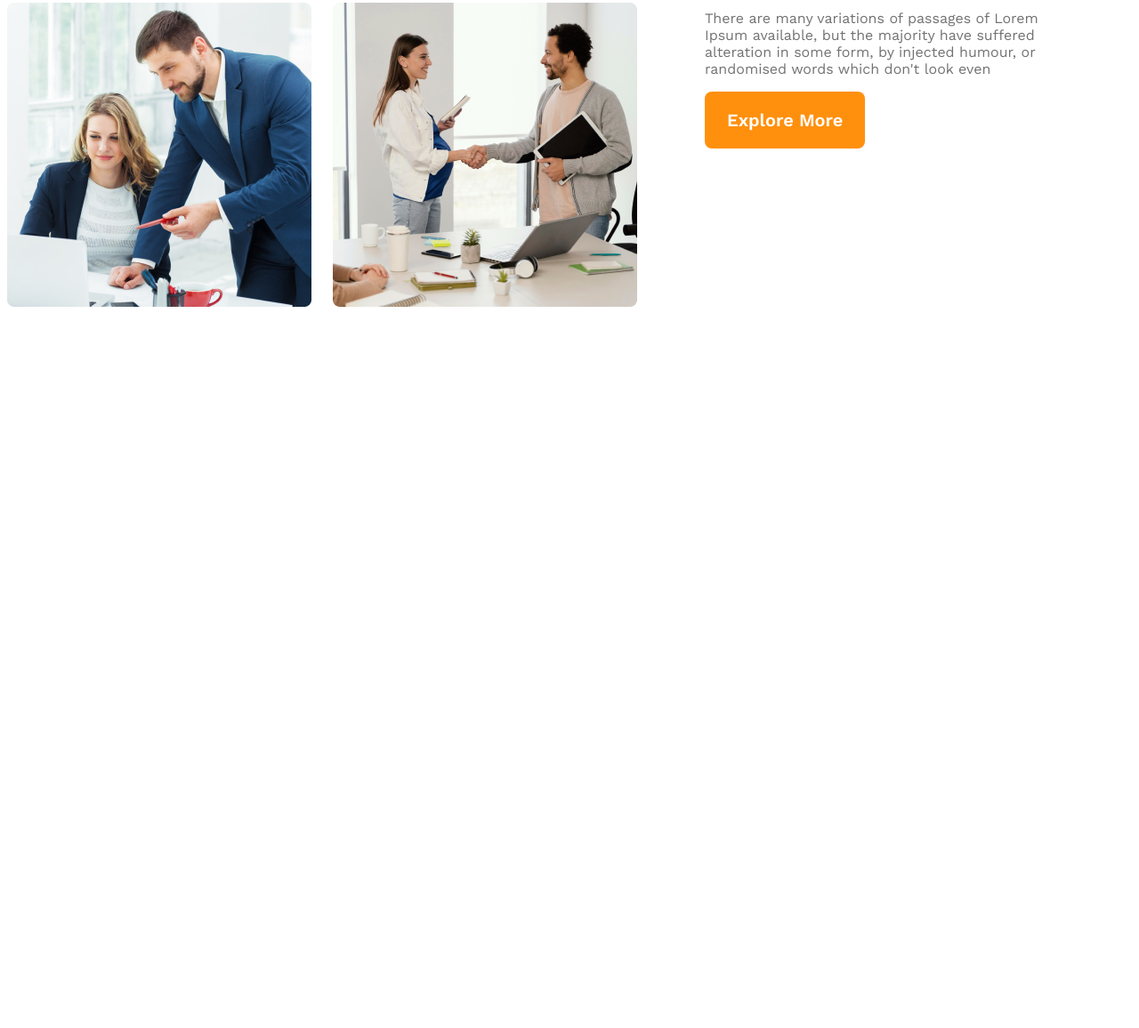
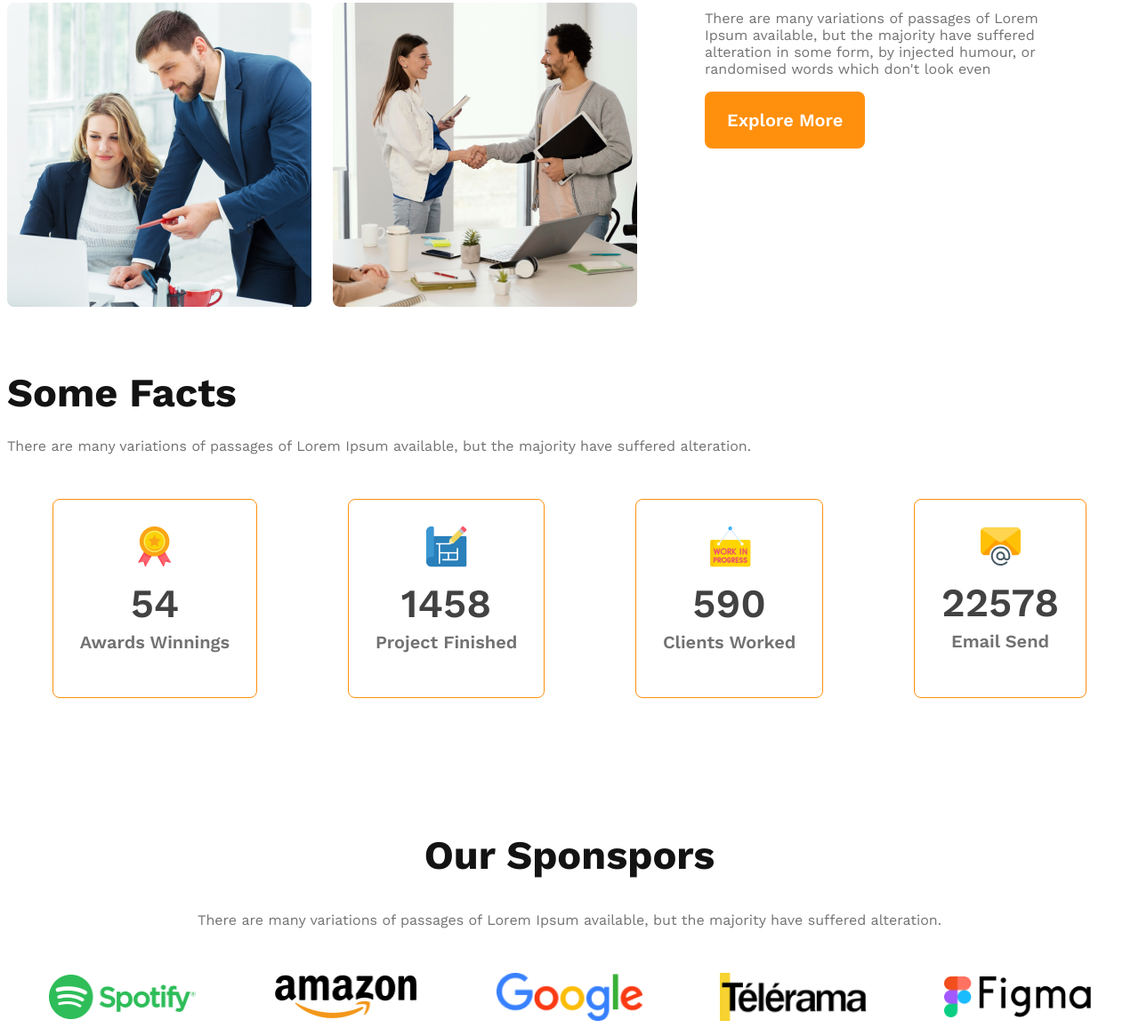
Before and after one commit to ashiq50/G3-Architects-website, a plain HTML site: page index.html in a window 1280 px wide. Shown: the part 1449-2605 px from the top of the page at 89% size. Before the commit the page ends 1864 px from the top, so only its background shows below. Drawn offline with nearby package versions, Linux system fonts and the light colour scheme.

Commit message:
added sponsors section

```diff
--- a/index.html
+++ b/index.html
@@ -43,6 +43,53 @@
                 <button class="btn-primary">Explore More</button>
             </div>
         </section>
+        <!-- features section starts -->
+        <section class="features">
+
+        </section>
+        <!-- Facts section starts -->
+        <section class="facts">
+
+                <h3 class="facts-title">Some Facts</h3>
+                <p class="facts-description">
+                    There are many variations of passages of Lorem Ipsum available, but the majority have suffered alteration.
+                </p>
+            <div class="facts-card-container">
+                <!-- .card*4>img+h2.card-stats+p.card-title -->
+                <div class="card">
+                    <img src="./images/icons/ribon.png" alt="">
+                    <h2 class="card-stats">54</h2>
+                    <p class="card-title">Awards Winnings</p>
+                </div>
+                <div class="card">
+                    <img src="./images/icons/projects.png" alt="">
+                    <h2 class="card-stats">1458</h2>
+                    <p class="card-title">Project Finished</p>
+                </div>
+                <div class="card">
+                    <img src="./images/icons/customers.png" alt="">
+                    <h2 class="card-stats">590</h2>
+                    <p class="card-title">Clients Worked</p>
+                </div>
+                <div class="card">
+                    <img src="./images/icons/email.png" alt="">
+                    <h2 class="card-stats">22578</h2>
+                    <p class="card-title">Email Send</p>
+                </div>
+            </div>
+        </section>
+        <!-- sponsors section -->
+        <section class="sponsors">
+            <h2 class="sponsors-title">Our Sponspors</h2>
+            <p class="sponsors-description">There are many variations of passages of Lorem Ipsum available, but the majority have suffered alteration.</p>
+            <div class="sponsors-img-container">
+                <img src="./images/sponsors/spotify.png" alt="">
+                <img src="./images/sponsors/amazon.png" alt="">
+                <img src="./images/sponsors/google.png" alt="">
+                <img src="./images/sponsors/telerama.png" alt="">
+                <img src="./images/sponsors/figma.png" alt="">
+            </div>
+        </section>
     </main>
     <footer></footer>
 </body>
--- a/styles/architects.css
+++ b/styles/architects.css
@@ -76,16 +76,15 @@ nav li > a {
   width: 100%;
 }
 
-
-
 /* Main styles */
 main {
   max-width: 1440px;
-  margin: 70px auto;
+  margin: 0 auto;
 }
 
 /* teams related styles */
 .teams {
+  margin-top: 70px;
   display: flex;
   align-items: center;
 }
@@ -95,7 +94,6 @@ main {
   grid-template-columns: repeat(2, 1fr);
   gap: 24px;
 }
-
 
 .team-content-container {
   padding-left: 76px;
@@ -108,59 +106,126 @@ main {
   font-weight: 500;
 }
 
-.quick-list{
+.quick-list {
   color: #727272;
   font-weight: 500;
 }
 
-.mine{
+.mine {
   color: #131313;
   font-weight: 700;
 }
 
-.featured{
-  color: #FF900E;
+.featured {
+  color: #ff900e;
   font-weight: 700;
 }
-.team-description{
+.team-description {
   color: #727272;
 }
 
+/* Facts style */
+.facts {
+  margin-top: 70px;
+}
+.facts-title {
+  color: #131313;
+  font-size: 45px;
+  font-weight: 700;
+  margin-bottom: 24px;
+}
+.facts-description {
+  color: #727272;
+}
 
+.facts-card-container {
+  margin-top: 50px;
+  display: flex;
+  justify-content: space-around;
+}
+.facts-card-container .card {
+  border-radius: 8px;
+  border: 1px solid #ff900e;
+  text-align: center;
+  padding: 30px;
+}
 
+.card-stats {
+  color: #424242;
+  font-size: 45px;
+  font-weight: 600;
+  margin-top: 10px;
+  margin-bottom: 5px;
+}
 
+.card-title {
+  color: #727272;
+  font-size: 20px;
+  font-weight: 600;
+  margin-top: 5px;
+}
 
+/* sponsors styles */
+.sponsors {
+  margin-top: 150px;
+  text-align: center;
+}
+.sponsors-title {
+  color: #131313;
+  font-size: 45px;
+  font-weight: 700;
+}
 
+.sponsors-description{
+  color: #727272;
+  margin-top: 20px;
+}
 
-
-
-
-
-
-
+.sponsors-img-container{
+  margin-top: 50px;
+  display: flex;
+  justify-content: space-evenly;
+  align-items: center;
+  gap: 40px;
+}
+.sponsors-img-container img{
+  width: 165px;
+}
 
 /* responsive media quires header */
 /* For mobile devices */
 @media screen and (max-width: 576px) {
-  header, .team-content-container {
+  header,
+  .team-content-container {
     padding: 20px;
   }
-  nav, .teams {
+  nav,
+  .teams,
+  .facts-card-container,
+  .sponsors-img-container
+   {
     flex-direction: column;
   }
-  .team-img-container{
+  .team-img-container {
     grid-template-columns: 1fr;
   }
-
+  .facts-card-container {
+    gap: 20px;
+    padding: 20px;
+  }
 }
 
 /* Table responsive */
 
 @media screen and (min-width: 576px) and (max-width: 960px) {
-  nav, .teams {
+  nav,
+  .teams,
+  .sponsors-img-container
+   {
     flex-direction: column;
   }
-  header, .team-content-container {
+  header,
+  .team-content-container {
     padding: 20px;
   }
 }
```
